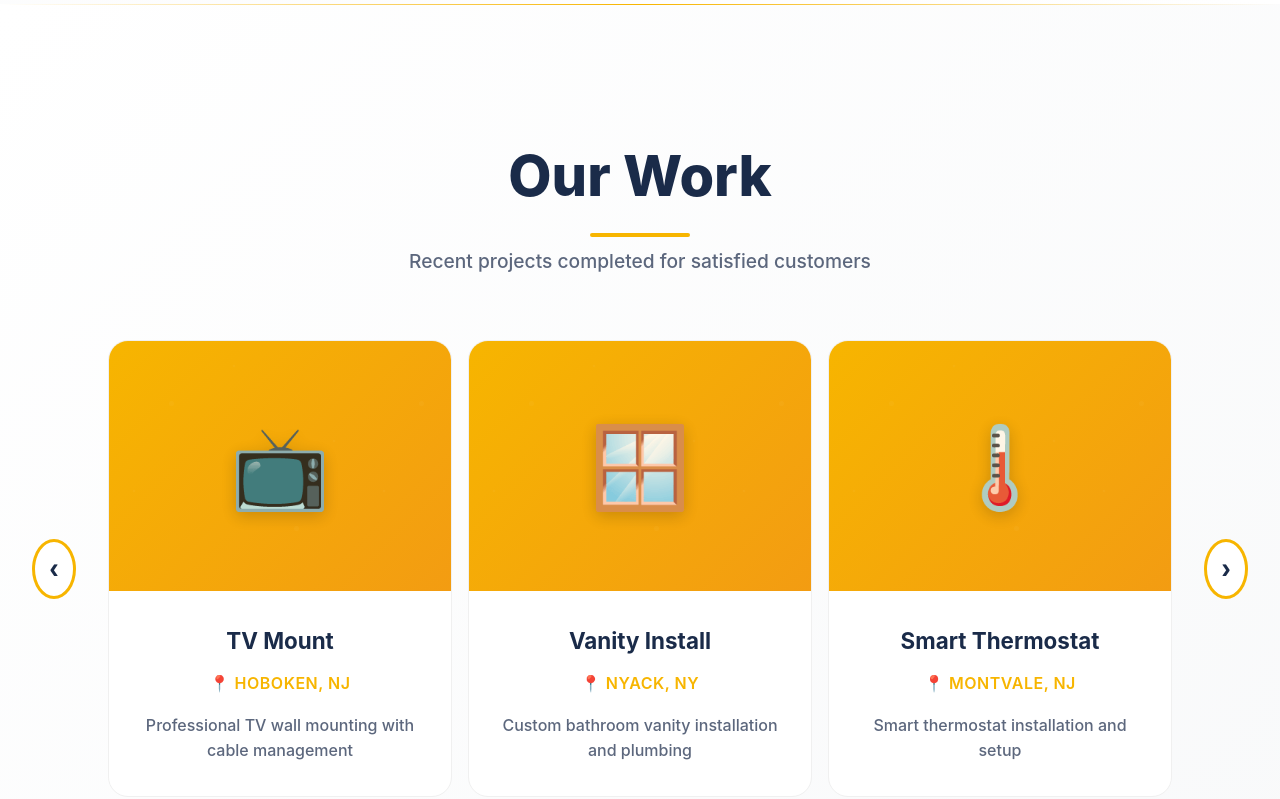
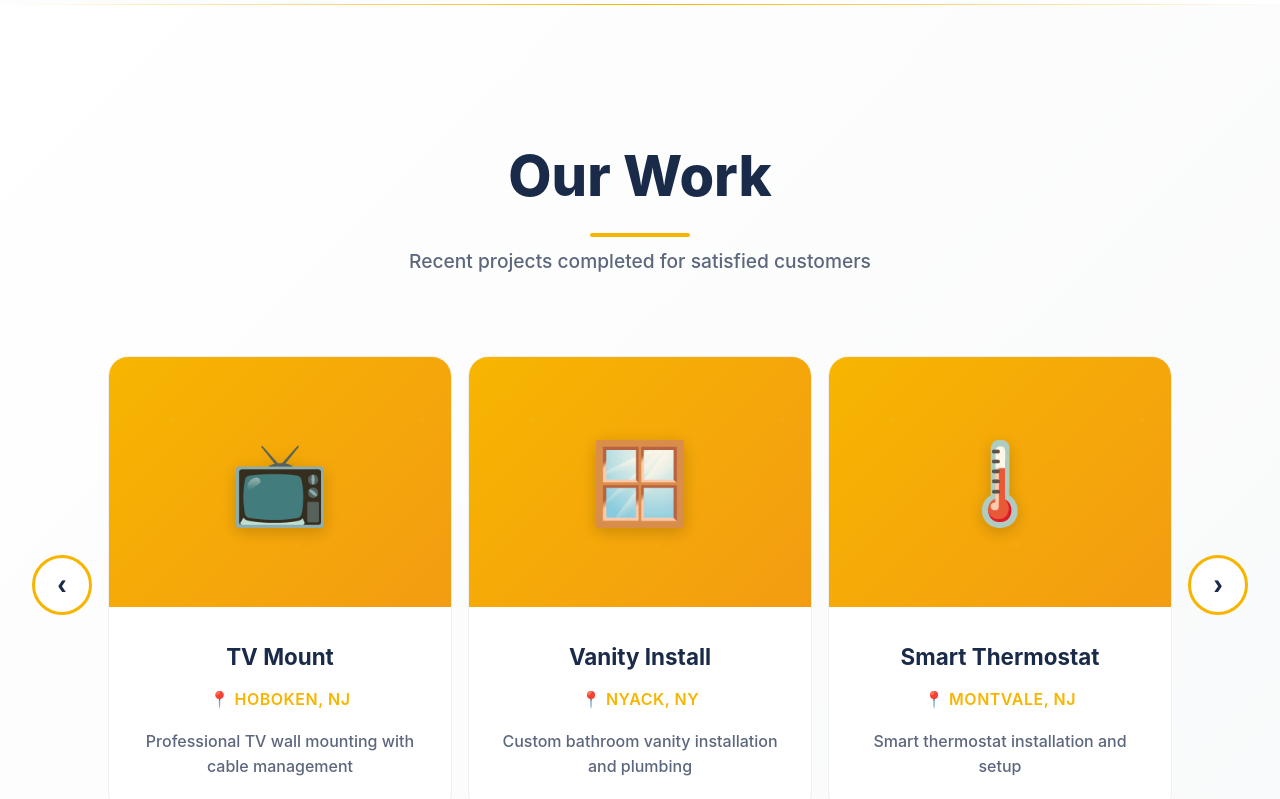
Before and after one commit to ylapscher/knockonblockNext, a Next.js app: page / in a window 1280 px wide. Shown: the part 3500-4299 px from the top of the page. Built offline with nearby package versions, Linux system fonts and the light colour scheme.

Commit message:
refactor(gallery): improve gallery layout

```diff
--- a/components/sections/Gallery.js
+++ b/components/sections/Gallery.js
@@ -69,15 +69,15 @@ const Gallery = () => {
   const maxIndex = Math.ceil(galleryItems.length / itemsPerView) - 1;
 
   // Auto-scroll functionality
-  useEffect(() => {
-    const interval = setInterval(() => {
-      setCurrentIndex((prevIndex) =>
-        prevIndex === maxIndex ? 0 : prevIndex + 1
-      );
-    }, 8000); // 8 seconds
+  // useEffect(() => {
+  //   const interval = setInterval(() => {
+  //     setCurrentIndex((prevIndex) =>
+  //       prevIndex === maxIndex ? 0 : prevIndex + 1
+  //     );
+  //   }, 8000); // 8 seconds
 
-    return () => clearInterval(interval);
-  }, [maxIndex]);
+  //   return () => clearInterval(interval);
+  // }, [maxIndex]);
 
   const goToPrevious = () => {
     setCurrentIndex(currentIndex === 0 ? maxIndex : currentIndex - 1);
@@ -96,10 +96,7 @@ const Gallery = () => {
             <p>Recent projects completed for satisfied customers</p>
           </div>
           <div className={style["gallery-container"]}>
-            <button
-              className={`${style["gallery-arrow"]} ${style["gallery-arrow-left"]}`}
-              onClick={goToPrevious}
-            >
+            <button className={style["gallery-arrow"]} onClick={goToPrevious}>
               &#8249;
             </button>
             <div className={style["gallery-wrapper"]}>
@@ -140,10 +137,7 @@ const Gallery = () => {
                 ))}
               </div>
             </div>
-            <button
-              className={`${style["gallery-arrow"]} ${style["gallery-arrow-right"]}`}
-              onClick={goToNext}
-            >
+            <button className={style["gallery-arrow"]} onClick={goToNext}>
               &#8250;
             </button>
           </div>
--- a/components/sections/Gallery.module.css
+++ b/components/sections/Gallery.module.css
@@ -55,13 +55,15 @@
   position: relative;
   display: flex;
   align-items: center;
-  gap: 2rem;
+  gap: 1rem;
   margin-bottom: 3rem;
 }
 
 .gallery-wrapper {
-  flex: 1;
-  overflow-x: clip;
+  /* flex: 1; */
+  width: 100%;
+  /* overflow-x: hidden; */
+  overflow-x: hidden;
   border-radius: 20px;
 }
 
@@ -77,6 +79,7 @@
 }
 
 .gallery-group {
+  padding: 1rem 0;
   display: flex;
   gap: 1rem;
   width: 100%;
@@ -86,6 +89,7 @@
 .gallery-arrow {
   background: white;
   border: 3px solid var(--accent-yellow);
+  aspect-ratio: 1 / 1;
   border-radius: 50%;
   width: 60px;
   height: 60px;
@@ -93,6 +97,7 @@
   color: var(--primary-navy);
   cursor: pointer;
   display: flex;
+  flex-shrink: 0;
   align-items: center;
   justify-content: center;
   transition: all 0.3s ease;
```
Also changed, not shown: app/page.js (+10 -11 lines).
